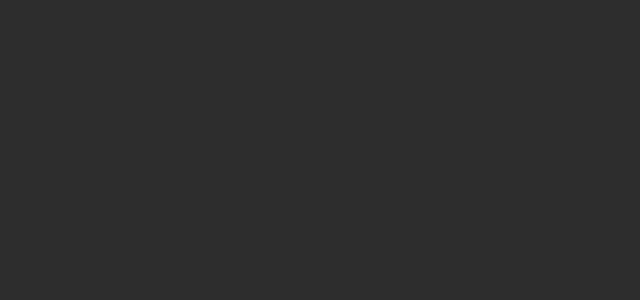
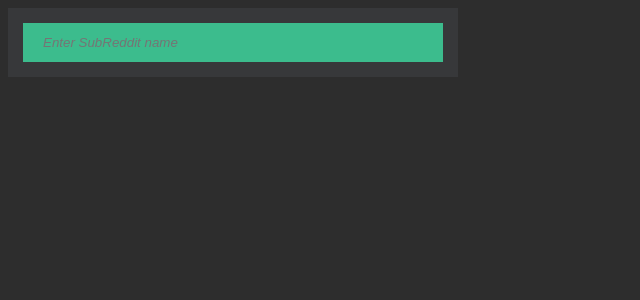
Before and after one commit to 0Arian/alienmenu, a React (Create React App) app: page / in a window 1280 px wide. Shown: the top 300 px of the page, without its empty margins (0-640 px from the left). Built offline with nearby package versions, Linux system fonts and the light colour scheme.

Commit message:
feat: Added ability to choose a subreddit
- Subreddit textbox added in the navigation
- Uses withRouter component from react-router to transition between pages

```diff
--- a/src/components/Navigation.js
+++ b/src/components/Navigation.js
@@ -1,8 +1,13 @@
 import '../css/Navigation.css';
 import React from 'react';
 import Subreddit from './Subreddit';
+import {withRouter} from 'react-router-dom';
 
 class Navigation extends React.Component {
+    goToSub(event){
+        const subName = this.subInput.value;
+        this.props.history.push(`/r/${subName}`);
+    }
     render() {
         var subreddits = this.props.subs
             .sort((a, b) =>
@@ -19,6 +24,13 @@
         return (
             <div className="navigation">
                 <ul>
+                    <li>
+                        <form className="sub-selector" onSubmit={(event) => this.goToSub(event)}>
+                            <input type="text" name="subSelection" placeholder="Enter SubReddit name"
+                                ref={(input) => {this.subInput = input}}>
+                            </input>
+                        </form>
+                    </li>
                     {subreddits}
                 </ul>
             </div>
@@ -26,4 +38,4 @@
     }
 }
 
-export default Navigation;
+export default withRouter(Navigation);
--- a/src/css/Navigation.css
+++ b/src/css/Navigation.css
@@ -19,3 +19,31 @@
 .navigation .selected {
     background-color: #90CAF9;
 }
+
+.sub-selector {
+    background: white;
+    max-width: 450px;
+}
+
+.sub-selector input[type=text] {
+    width: 100%;
+    padding: 12px 20px;
+    margin: 0px 0;
+    box-sizing: border-box;
+    border: none;
+    background-color: #3CBC8D;
+    color: white;
+}
+
+::-webkit-input-placeholder {
+    font-style: italic;
+ }
+ :-moz-placeholder {
+    font-style: italic;
+ }
+ ::-moz-placeholder {
+    font-style: italic;
+ }
+ :-ms-input-placeholder {
+    font-style: italic;
+ }
```
